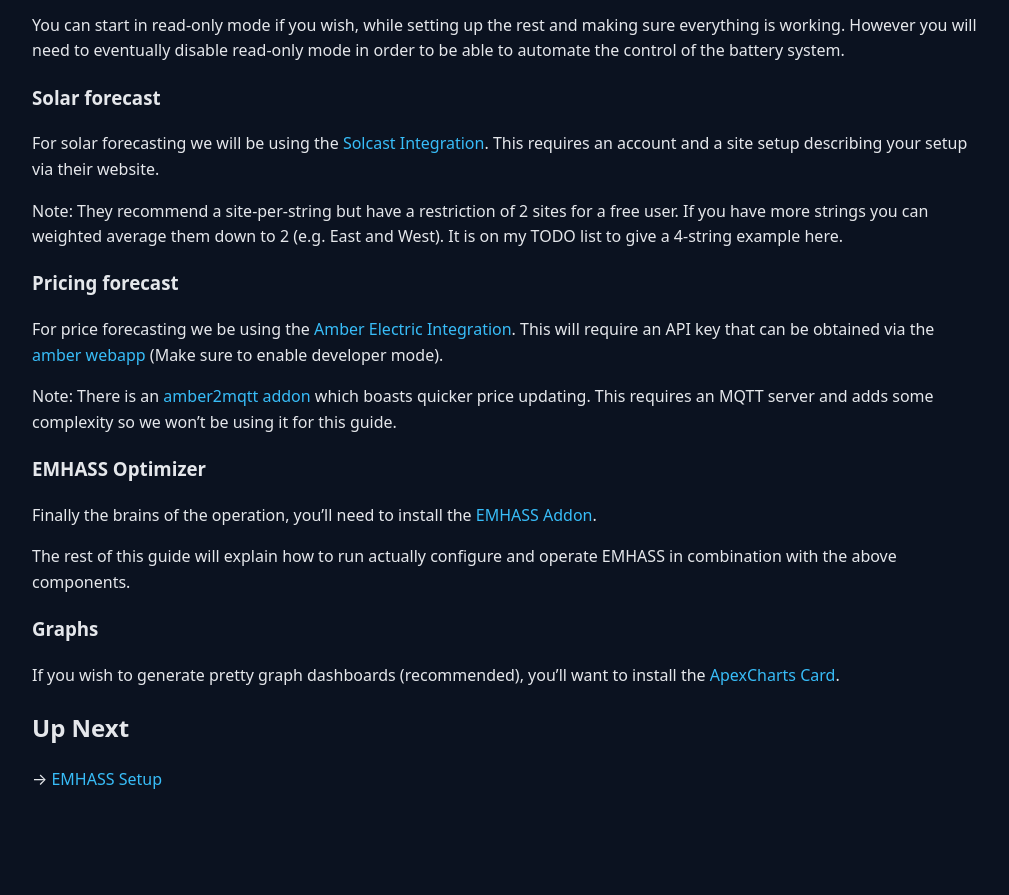
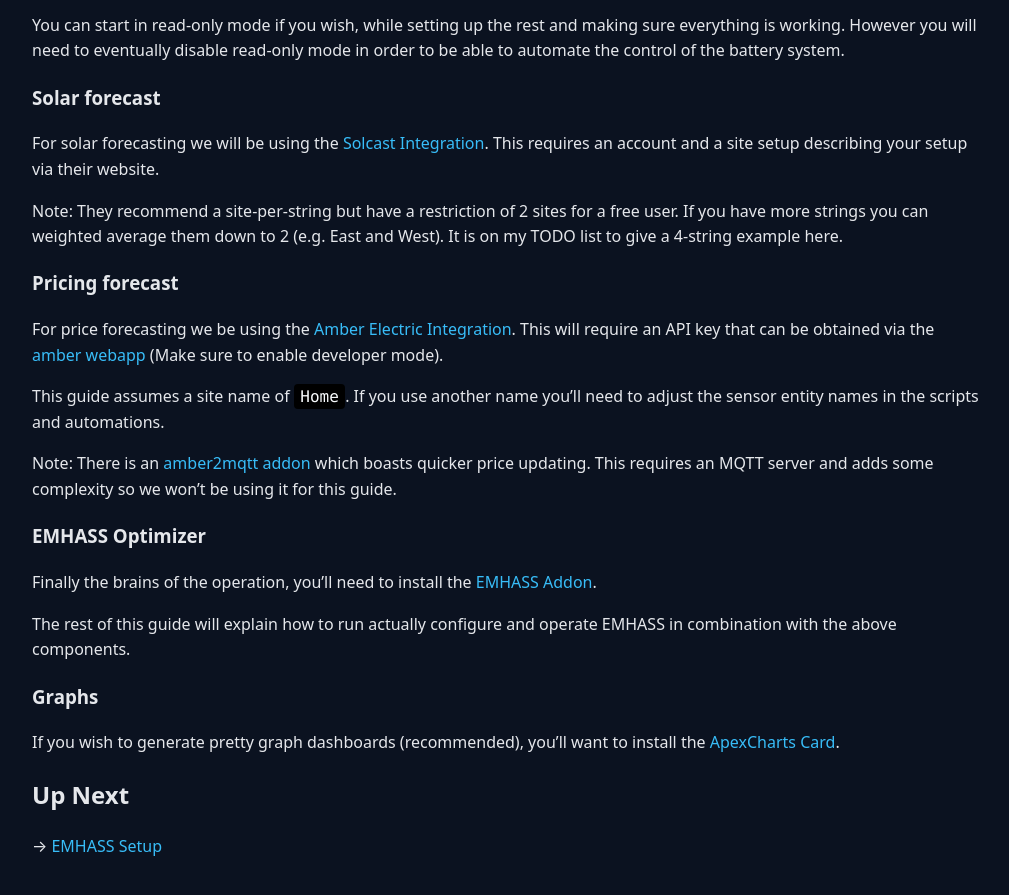
Before and after one commit to AnnableLab/annablelab.github.io, a Jekyll site: the page built from pages/prerequisites.md, in a window 1280 px wide and 900 px high, scrolled down 1048 px. Shown: the top 895 px of the window, without its empty margins (134-1143 px from the left). Built offline with Jekyll 4.4.1, drawn with Linux system fonts in a browser that asks for light colours; before the commit the page ends 1880 px from its top, so only the background shows below that.

Commit message:
Add note about amber site name

```diff
--- a/pages/prerequisites.md
+++ b/pages/prerequisites.md
@@ -39,6 +39,8 @@
 
 For price forecasting we be using the [Amber Electric Integration](https://www.home-assistant.io/integrations/amberelectric/). This will require an API key that can be obtained via the [amber webapp](https://app.amber.com.au/) (Make sure to enable developer mode).
 
+This guide assumes a site name of `Home`. If you use another name you'll need to adjust the sensor entity names in the scripts and automations.
+
 Note: There is an [amber2mqtt addon](https://github.com/cabberley/amber2mqtt-addon) which boasts quicker price updating. This requires an MQTT server and adds some complexity so we won't be using it for this guide.
 
 ### EMHASS Optimizer
```
